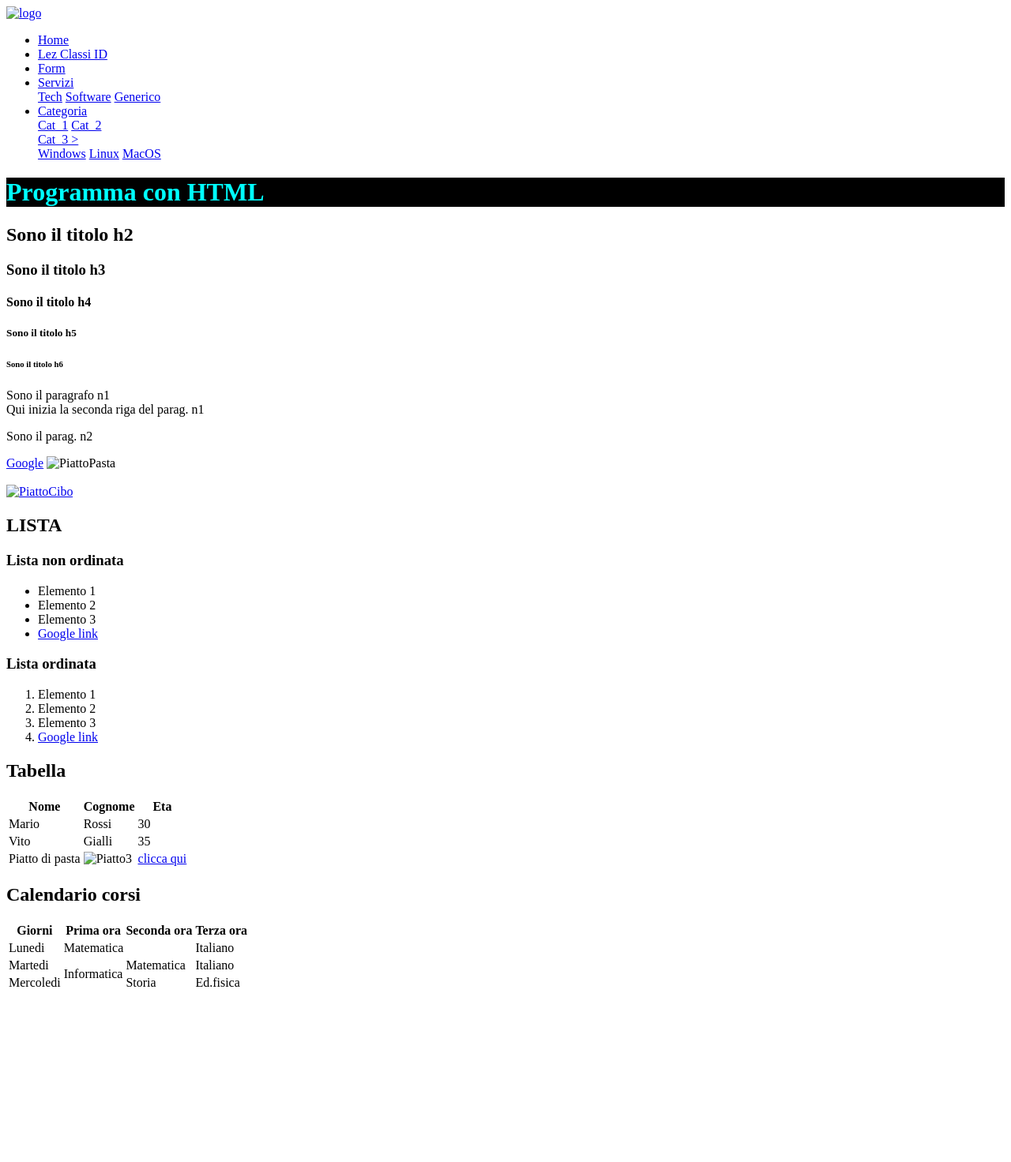
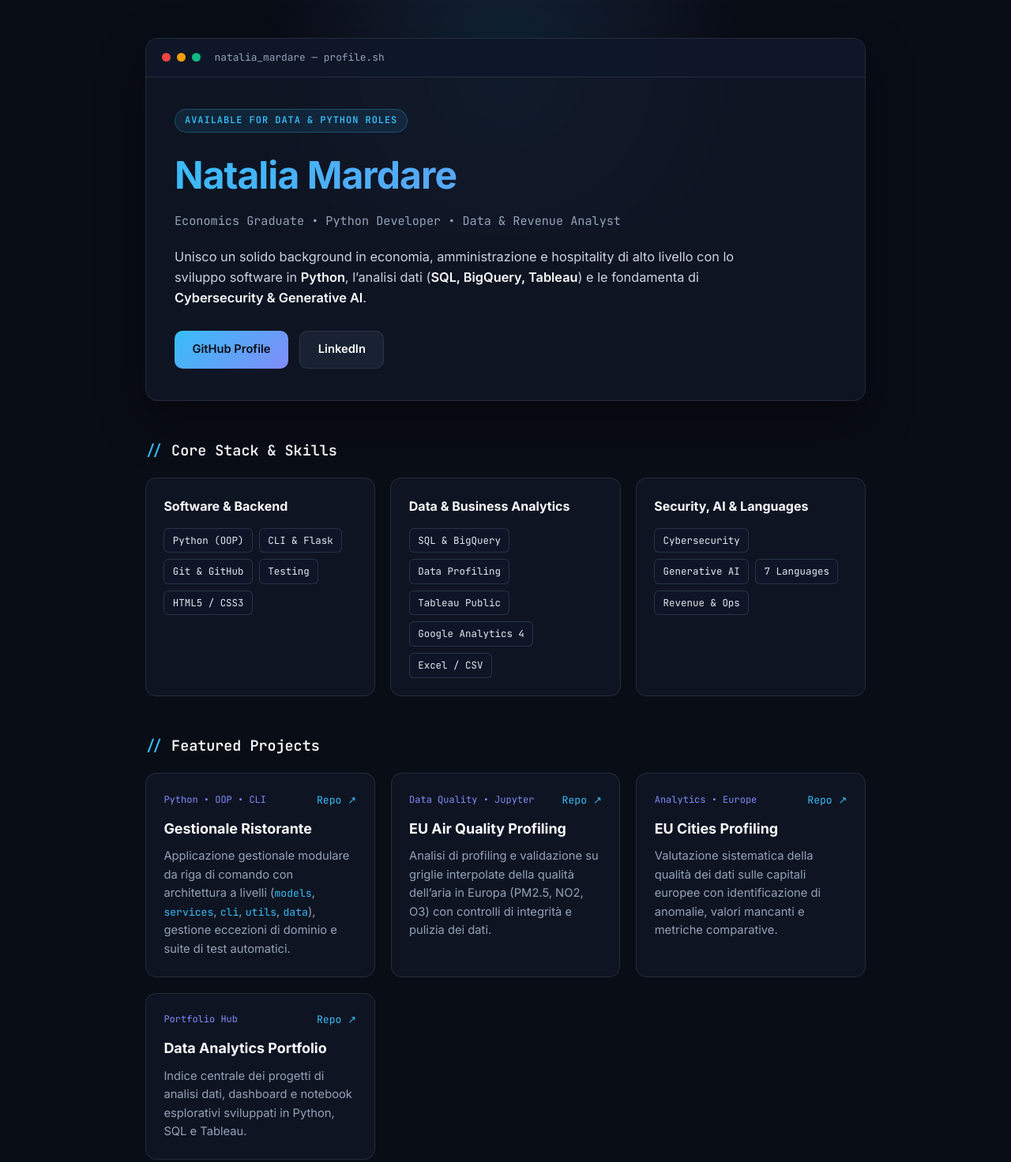
Before and after one commit to nataliamardare4/nataliamardare4.github.io, a plain HTML site: page index.html in a window 1280 px wide. Shown: the top 1472 px of the page at 79% size. Before the commit the page ends 1265 px from the top, so only its background shows below. Drawn offline with Linux system fonts and the light colour scheme.

Commit message:
Build modern tech portfolio showcase with HTML5 and CSS3

```diff
--- a/index.html
+++ b/index.html
@@ -1,204 +1,146 @@
 <!DOCTYPE html>
-<html lang="en">
+<html lang="it">
+<head>
+  <meta charset="UTF-8" />
+  <meta name="viewport" content="width=device-width, initial-scale=1.0" />
+  <title>Natalia Mardare | Python, Data Analytics & AI Portfolio</title>
+  <link rel="stylesheet" href="style.css" />
+  <link rel="preconnect" href="https://fonts.googleapis.com" />
+  <link rel="preconnect" href="https://fonts.gstatic.com" crossorigin />
+  <link href="https://fonts.googleapis.com/css2?family=Inter:wght@300;400;600;700&family=JetBrains+Mono:wght@400;600&display=swap" rel="stylesheet" />
+</head>
+<body>
+  <div class="bg-glow"></div>
 
-<head>
-    <meta charset="UTF-8">
-    <meta name="viewport" content="width=device-width, initial-scale=1.0">
-    <title>Primo passo</title>
-    <link rel="stylesheet" href="./CSS/style.css">
-    <link rel="stylesheet" href="./CSS/menu.css">
-
-
-<!-- se metti style qui sotto sara solo all`inizio di questa pagina xche viene richiamo ultimo h1 tutti gli altri h (2,3,4,5,6) prenderano il colore Red-->
-
-    <style>
-
-        /* inserisce il CSS dentro */
-
-    </style>
-
-</head>
-
-<body>
-
-    <nav class="navbar">
-
-        <a href="./index.html" class="logo">
-            <img src="./IMG/risto.ico" alt="logo">
-        </a>
-
-<!----HAMBURGHER-->
-
-        <div class="hamburger" id="hamburger">
-            <span></span>
-            <span></span>
-            <span></span>
+  <main class="container">
+    <!-- Hero / Finestra Principale -->
+    <header class="terminal-window">
+      <div class="terminal-bar">
+        <span class="dot red"></span>
+        <span class="dot yellow"></span>
+        <span class="dot green"></span>
+        <span class="terminal-title">natalia_mardare — profile.sh</span>
       </div>
 
+      <div class="hero-content">
+        <p class="badge">AVAILABLE FOR DATA &amp; PYTHON ROLES</p>
+        <h1>Natalia Mardare</h1>
+        <p class="subtitle">
+          Economics Graduate &bull; Python Developer &bull; Data &amp; Revenue Analyst
+        </p>
+        <p class="bio">
+          Unisco un solido background in economia, amministrazione e hospitality di alto livello
+          con lo sviluppo software in <strong>Python</strong>, l’analisi dati (<strong>SQL, BigQuery, Tableau</strong>)
+          e le fondamenta di <strong>Cybersecurity &amp; Generative AI</strong>.
+        </p>
 
-        <div class="nav-container" id="nav-menu">
-            <ul class="nav-list">
-                <li><a href="./index.html">Home</a></li>
-                <li><a href="./lez_classi_Id.html">Lez Classi ID</a></li>
-                <li><a href="./form.html">Form</a></li>
+        <div class="cta-group">
+          <a href="https://github.com/nataliamardare4" target="_blank" rel="noopener" class="btn btn-primary">
+            GitHub Profile
+          </a>
+          <a href="https://www.linkedin.com/in/nataliamardare" target="_blank" rel="noopener" class="btn btn-secondary">
+            LinkedIn
+          </a>
+        </div>
+      </div>
+    </header>
 
-                <li class="dropdown">
-                    <a href="#">Servizi</a>
-                    <div class="dropdown-content">
-                        <a href="#">Tech</a>
-                        <a href="#">Software</a>
-                        <a href="#">Generico</a>
-                    </div>
-                </li>
-
-                <li class="dropdown">
-                    <a href="#">Categoria</a>
-                    <div class="dropdown-content">
-                        <a href="#">Cat_1</a>
-                        <a href="#">Cat_2</a>
-                        <div class="nested-dropdown">
-                            <a href="#">Cat_3 > </a>
-                            <div class="nested-dropdown-content">
-                                <a href="#">Windows</a>
-                                <a href="#">Linux</a>
-                                <a href="#">MacOS</a>
+    <!-- Competenze Tech -->
+    <section class="section">
+      <h2 class="section-title"><span class="accent">//</span> Core Stack &amp; Skills</h2>
+      <div class="skills-grid">
+        <div class="skill-card">
+          <h3>Software &amp; Backend</h3>
+          <div class="tags">
+            <span>Python (OOP)</span>
+            <span>CLI &amp; Flask</span>
+            <span>Git &amp; GitHub</span>
+            <span>Testing</span>
+            <span>HTML5 / CSS3</span>
           </div>
         </div>
 
+        <div class="skill-card">
+          <h3>Data &amp; Business Analytics</h3>
+          <div class="tags">
+            <span>SQL &amp; BigQuery</span>
+            <span>Data Profiling</span>
+            <span>Tableau Public</span>
+            <span>Google Analytics 4</span>
+            <span>Excel / CSV</span>
           </div>
-                </li>
-            </ul>
         </div>
 
-    </nav>
+        <div class="skill-card">
+          <h3>Security, AI &amp; Languages</h3>
+          <div class="tags">
+            <span>Cybersecurity</span>
+            <span>Generative AI</span>
+            <span>7 Languages</span>
+            <span>Revenue &amp; Ops</span>
+          </div>
+        </div>
+      </div>
+    </section>
 
-    <!--Commento
-    commento su piu righe
-    -->
-    <!-- CTR+# commento automatico -->
-    <!-- i tag h1, h2, ... h6 sono i titoli per la pagina -->
-     <!-- con style in linia per aggiungere colore in CSS, background per sfondo -->
+    <!-- Progetti in Evidenza -->
+    <section class="section">
+      <h2 class="section-title"><span class="accent">//</span> Featured Projects</h2>
+      <div class="projects-grid">
+        <article class="project-card">
+          <div class="project-header">
+            <span class="project-tag">Python &bull; OOP &bull; CLI</span>
+            <a href="https://github.com/nataliamardare4/gestionale-ristorante" target="_blank" rel="noopener">Repo &nearr;</a>
+          </div>
+          <h3>Gestionale Ristorante</h3>
+          <p>
+            Applicazione gestionale modulare da riga di comando con architettura a livelli
+            (<code>models</code>, <code>services</code>, <code>cli</code>, <code>utils</code>, <code>data</code>),
+            gestione eccezioni di dominio e suite di test automatici.
+          </p>
+        </article>
 
-    <h1 style="color: aqua; background-color: black;">Programma con HTML <br>
-    <h2>Sono il titolo h2</h2>
-    <h3>Sono il titolo h3</h3>
-    <h4>Sono il titolo h4</h4>
-    <h5>Sono il titolo h5</h5>
-    <h6>Sono il titolo h6</h6>
-     <!-- tag p: indica il paragrafo e scrive tutto il su contenuto su unica riga
-     della pagina web. usa il tag br per interrompere la riga e scrivere su
-     una nuova riga -->
-     <p>Sono il paragrafo n1 <br>
-        Qui inizia la seconda riga del parag. n1
+        <article class="project-card">
+          <div class="project-header">
+            <span class="project-tag">Data Quality &bull; Jupyter</span>
+            <a href="https://github.com/nataliamardare4/eu-air-quality-profiling" target="_blank" rel="noopener">Repo &nearr;</a>
+          </div>
+          <h3>EU Air Quality Profiling</h3>
+          <p>
+            Analisi di profiling e validazione su griglie interpolate della qualità dell’aria
+            in Europa (PM2.5, NO2, O3) con controlli di integrità e pulizia dei dati.
           </p>
+        </article>
 
+        <article class="project-card">
+          <div class="project-header">
+            <span class="project-tag">Analytics &bull; Europe</span>
+            <a href="https://github.com/nataliamardare4/eu-cities-profiling" target="_blank" rel="noopener">Repo &nearr;</a>
+          </div>
+          <h3>EU Cities Profiling</h3>
           <p>
-         Sono il parag. n2
+            Valutazione sistematica della qualità dei dati sulle capitali europee con
+            identificazione di anomalie, valori mancanti e metriche comparative.
           </p>
-     <!--il tag a: viene usato per creare link verso le pagine esterne o interne del nostro sito-->
+        </article>
 
-     <a href="https://www.google.com">Google</a> <!--ti porta sulla pagina di Google-->
-    <!-- inserire una immagine statica -->
+        <article class="project-card">
+          <div class="project-header">
+            <span class="project-tag">Portfolio Hub</span>
+            <a href="https://github.com/nataliamardare4/data-analytics-portfolio" target="_blank" rel="noopener">Repo &nearr;</a>
+          </div>
+          <h3>Data Analytics Portfolio</h3>
+          <p>
+            Indice centrale dei progetti di analisi dati, dashboard e notebook esplorativi
+            sviluppati in Python, SQL e Tableau.
+          </p>
+        </article>
+      </div>
+    </section>
 
-     <img src="./IMG/piatto1.png" alt="PiattoPasta" width="150" height="150">
-    <br> <br>
-     <!-- immagine dinamica con link cliccabile -->
-
-    <a href="https://ricette.giallozafferano.it/Spaghetti-alla-Carbonara.html" target="_blank">
-     <img src="./IMG/piatto2.png" alt="PiattoCibo" width="150">
-    </a>
-        <!-- aggiungere atributi con tag target -->
-        <!-- continetori: link, immagini -->
-        <!-- contenitori di blocco: sono modificabili -->
-
-        <!-- aggiungiamo LISTA -->
-    <h2>LISTA</h2>
-    <!-- aggiungere Lista con bullets/non ordinata -->
-    <h3>Lista non ordinata</h3>
-    <ul>
-    <li>Elemento 1</li>
-    <li>Elemento 2</li>
-    <li>Elemento 3</li>
-    <li>
-    <a href="https://www.google.com" target="_blank">Google link</a>
-    </li>
-    </ul>
-    <!-- aggiungere Lista ordinata/con dei numere -->
-     <h3>Lista ordinata</h3>
-     <ol>
-     <li>Elemento 1</li>
-     <li>Elemento 2</li>
-     <li>Elemento 3</li>
-     <li>
-        <a href="https://www.google.com" target="_blank">Google link</a>
-     </li>
-     </ol>
-
-     <h2>Tabella</h2>
-<!-- tr -TITOLO COLONNA -->
-     <table>
-        <tr>
-            <th>Nome</th>
-            <th>Cognome</th>
-            <th>Eta</th>
-        </tr>
-        <tr>
-            <td>Mario</td>
-            <td>Rossi</td>
-            <td>30</td>
-        </tr>
-        <tr>
-            <td>Vito</td>
-            <td>Gialli</td>
-            <td>35</td>
-        </tr>
-        <tr>
-            <td>Piatto di pasta</td>
-            <td><img src="./IMG/piatto3.png" alt="Piatto3" width="50"></td>
-            <td>
-                <a href="https://ricette.giallozafferano.it/Spaghetti-alla-Carbonara.html">
-                    clicca qui
-                </a>
-            </td>
-        </tr>
-     </table>
-
-     <!-- tag per Calendario di corsi -->
-      <h2>Calendario corsi</h2>
-
-      <table>
-
-            <tr>
-                <th>Giorni</th>
-                <th>Prima ora</th>
-                <th>Seconda ora</th>
-                <th>Terza ora</th>
-            </tr>
-            <tr>
-                <td>Lunedi</td>
-                <td colspan="2">Matematica</td>
-                <td>Italiano</td>
-                <!-- td -per Valori -->
-                 <!-- colspan per estendere una cella per x2 colonne, si estende per colonne -->
-            </tr>
-            <tr>
-                <td>Martedi</td>
-                <td rowspan="2">Informatica</td>
-                <td>Matematica</td>
-                <td>Italiano</td>
-                <!-- con rowspan non incide sulla colonna, si estende solo sulle righe -->
-            </tr>
-            <tr>
-                <td>Mercoledi</td>
-                <td>Storia</td>
-                <td>Ed.fisica</td>
-            </tr>
-
-      </table>
-
-<script src="./JS/index.js"></script>
-
+    <footer class="footer">
+      <p>&copy; 2026 Natalia Mardare &bull; Built with HTML5 &amp; CSS3 &bull; Hosted on GitHub Pages</p>
+    </footer>
+  </main>
 </body>
-
-
 </html>
--- /dev/null
+++ b/style.css
@@ -0,0 +1,293 @@
+:root {
+  --bg-main: #090d16;
+  --bg-card: rgba(17, 24, 39, 0.72);
+  --border-subtle: rgba(148, 163, 184, 0.16);
+  --border-glow: rgba(56, 189, 248, 0.45);
+  --text-primary: #f8fafc;
+  --text-secondary: #94a3b8;
+  --accent-cyan: #38bdf8;
+  --accent-indigo: #818cf8;
+  --gradient-tech: linear-gradient(135deg, #38bdf8 0%, #818cf8 100%);
+}
+
+* {
+  box-sizing: border-box;
+  margin: 0;
+  padding: 0;
+}
+
+body {
+  font-family: 'Inter', -apple-system, BlinkMacSystemFont, sans-serif;
+  background-color: var(--bg-main);
+  color: var(--text-primary);
+  line-height: 1.6;
+  min-height: 100vh;
+  overflow-x: hidden;
+  position: relative;
+}
+
+/* Bagliore ambientale di sfondo */
+.bg-glow {
+  position: fixed;
+  top: -15%;
+  left: 50%;
+  transform: translateX(-50%);
+  width: 780px;
+  height: 420px;
+  background: radial-gradient(circle, rgba(56, 189, 248, 0.14) 0%, rgba(129, 140, 248, 0.06) 45%, transparent 70%);
+  pointer-events: none;
+  z-index: 0;
+}
+
+.container {
+  position: relative;
+  z-index: 1;
+  max-width: 960px;
+  margin: 0 auto;
+  padding: 3rem 1.5rem 2.5rem;
+}
+
+/* Finestra stile terminale / IDE */
+.terminal-window {
+  background: var(--bg-card);
+  border: 1px solid var(--border-subtle);
+  border-radius: 16px;
+  backdrop-filter: blur(14px);
+  box-shadow: 0 24px 60px rgba(0, 0, 0, 0.45);
+  overflow: hidden;
+  margin-bottom: 3rem;
+}
+
+.terminal-bar {
+  display: flex;
+  align-items: center;
+  gap: 8px;
+  padding: 0.85rem 1.25rem;
+  background: rgba(15, 23, 42, 0.85);
+  border-bottom: 1px solid var(--border-subtle);
+}
+
+.dot {
+  width: 11px;
+  height: 11px;
+  border-radius: 50%;
+}
+.red { background: #ef4444; }
+.yellow { background: #f59e0b; }
+.green { background: #10b981; }
+
+.terminal-title {
+  margin-left: 0.6rem;
+  font-family: 'JetBrains Mono', monospace;
+  font-size: 0.8rem;
+  color: var(--text-secondary);
+}
+
+.hero-content {
+  padding: 2.5rem 2.25rem;
+}
+
+.badge {
+  display: inline-block;
+  font-family: 'JetBrains Mono', monospace;
+  font-size: 0.75rem;
+  font-weight: 600;
+  letter-spacing: 0.08em;
+  color: var(--accent-cyan);
+  background: rgba(56, 189, 248, 0.1);
+  border: 1px solid rgba(56, 189, 248, 0.28);
+  padding: 0.3rem 0.75rem;
+  border-radius: 999px;
+  margin-bottom: 1rem;
+}
+
+h1 {
+  font-size: clamp(2.1rem, 4vw, 3rem);
+  font-weight: 700;
+  letter-spacing: -0.02em;
+  background: var(--gradient-tech);
+  -webkit-background-clip: text;
+  background-clip: text;
+  -webkit-text-fill-color: transparent;
+  margin-bottom: 0.4rem;
+}
+
+.subtitle {
+  font-family: 'JetBrains Mono', monospace;
+  font-size: 0.95rem;
+  color: var(--text-secondary);
+  margin-bottom: 1.25rem;
+}
+
+.bio {
+  max-width: 720px;
+  color: #cbd5e1;
+  font-size: 1.02rem;
+  margin-bottom: 1.8rem;
+}
+
+.bio strong {
+  color: var(--text-primary);
+  font-weight: 600;
+}
+
+.cta-group {
+  display: flex;
+  flex-wrap: wrap;
+  gap: 0.9rem;
+}
+
+.btn {
+  display: inline-flex;
+  align-items: center;
+  justify-content: center;
+  padding: 0.7rem 1.4rem;
+  border-radius: 10px;
+  font-weight: 600;
+  font-size: 0.92rem;
+  text-decoration: none;
+  transition: transform 0.2s ease, box-shadow 0.2s ease, border-color 0.2s ease;
+}
+
+.btn-primary {
+  background: var(--gradient-tech);
+  color: #090d16;
+}
+
+.btn-primary:hover {
+  transform: translateY(-2px);
+  box-shadow: 0 10px 25px rgba(56, 189, 248, 0.3);
+}
+
+.btn-secondary {
+  background: rgba(30, 41, 59, 0.7);
+  color: var(--text-primary);
+  border: 1px solid var(--border-subtle);
+}
+
+.btn-secondary:hover {
+  border-color: var(--accent-cyan);
+  transform: translateY(-2px);
+}
+
+/* Sezioni */
+.section {
+  margin-bottom: 3rem;
+}
+
+.section-title {
+  font-family: 'JetBrains Mono', monospace;
+  font-size: 1.15rem;
+  font-weight: 600;
+  margin-bottom: 1.25rem;
+  color: var(--text-primary);
+}
+
+.accent {
+  color: var(--accent-cyan);
+}
+
+/* Griglia Skills */
+.skills-grid {
+  display: grid;
+  grid-template-columns: repeat(auto-fit, minmax(260px, 1fr));
+  gap: 1.2rem;
+}
+
+.skill-card, .project-card {
+  background: var(--bg-card);
+  border: 1px solid var(--border-subtle);
+  border-radius: 14px;
+  padding: 1.4rem;
+  transition: border-color 0.25s ease, transform 0.25s ease;
+}
+
+.skill-card:hover, .project-card:hover {
+  border-color: var(--border-glow);
+  transform: translateY(-3px);
+}
+
+.skill-card h3 {
+  font-size: 1rem;
+  margin-bottom: 0.9rem;
+  color: var(--text-primary);
+}
+
+.tags {
+  display: flex;
+  flex-wrap: wrap;
+  gap: 0.5rem;
+}
+
+.tags span {
+  font-family: 'JetBrains Mono', monospace;
+  font-size: 0.78rem;
+  padding: 0.3rem 0.65rem;
+  border-radius: 6px;
+  background: rgba(15, 23, 42, 0.9);
+  border: 1px solid rgba(148, 163, 184, 0.2);
+  color: #e2e8f0;
+}
+
+/* Griglia Progetti */
+.projects-grid {
+  display: grid;
+  grid-template-columns: repeat(auto-fit, minmax(290px, 1fr));
+  gap: 1.25rem;
+}
+
+.project-header {
+  display: flex;
+  justify-content: space-between;
+  align-items: center;
+  margin-bottom: 0.75rem;
+}
+
+.project-tag {
+  font-family: 'JetBrains Mono', monospace;
+  font-size: 0.75rem;
+  color: var(--accent-indigo);
+}
+
+.project-header a {
+  font-family: 'JetBrains Mono', monospace;
+  font-size: 0.82rem;
+  color: var(--accent-cyan);
+  text-decoration: none;
+}
+
+.project-header a:hover {
+  text-decoration: underline;
+}
+
+.project-card h3 {
+  font-size: 1.12rem;
+  margin-bottom: 0.55rem;
+}
+
+.project-card p {
+  font-size: 0.92rem;
+  color: var(--text-secondary);
+}
+
+.project-card code {
+  font-family: 'JetBrains Mono', monospace;
+  font-size: 0.82rem;
+  color: var(--accent-cyan);
+}
+
+/* Footer */
+.footer {
+  text-align: center;
+  padding-top: 1.5rem;
+  border-top: 1px solid var(--border-subtle);
+  font-family: 'JetBrains Mono', monospace;
+  font-size: 0.8rem;
+  color: var(--text-secondary);
+}
+
+@media (max-width: 600px) {
+  .hero-content {
+    padding: 1.8rem 1.35rem;
+  }
+}
```
Lines whose indentation alone changed are shown as unchanged.
